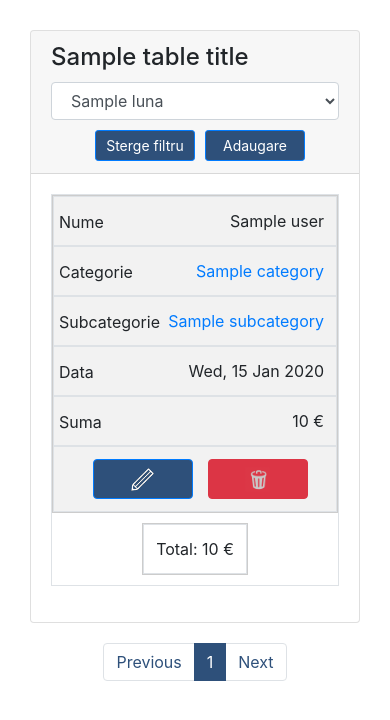
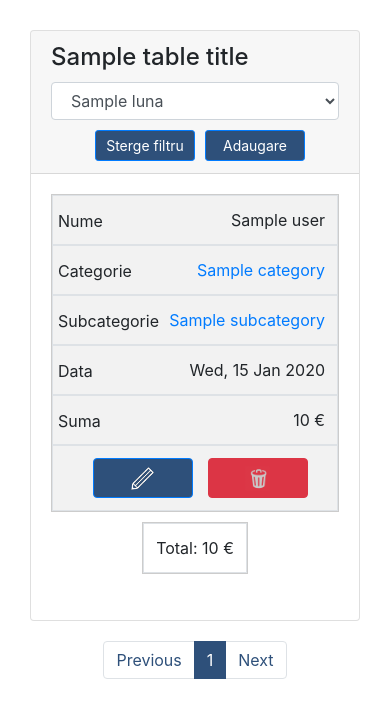
Before and after one commit to tupyy/homesite, a Django app: template templates/money/payment/view_month.html in a window 390 px wide. Shown: the part 56-776 px from the top of the page. Run offline with Django 3.2, Linux system fonts and the light colour scheme; the template is opened without the code that fills it: most values are stand-ins (such as "Sample title", 1, 10 or a date in 2020); some libraries are stand-ins or nearby versions.

Commit message:
remove border from tables when mobile

```diff
--- a/money/static/money/css/main_tables.css
+++ b/money/static/money/css/main_tables.css
@@ -214,4 +214,8 @@ div.form-group.row {
         justify-content: center;
         margin: auto;
     }
+
+    .table-bordered {
+        border: none;
+    }
 }
--- a/money/static/money/css/table.css
+++ b/money/static/money/css/table.css
@@ -143,6 +143,10 @@ div.form-group.row {
         display: none !important;
     }
 
+    .table-bordered {
+        border: none;
+    }
+
     /* Force table to not be like tables anymore */
     table,
     thead,
```
